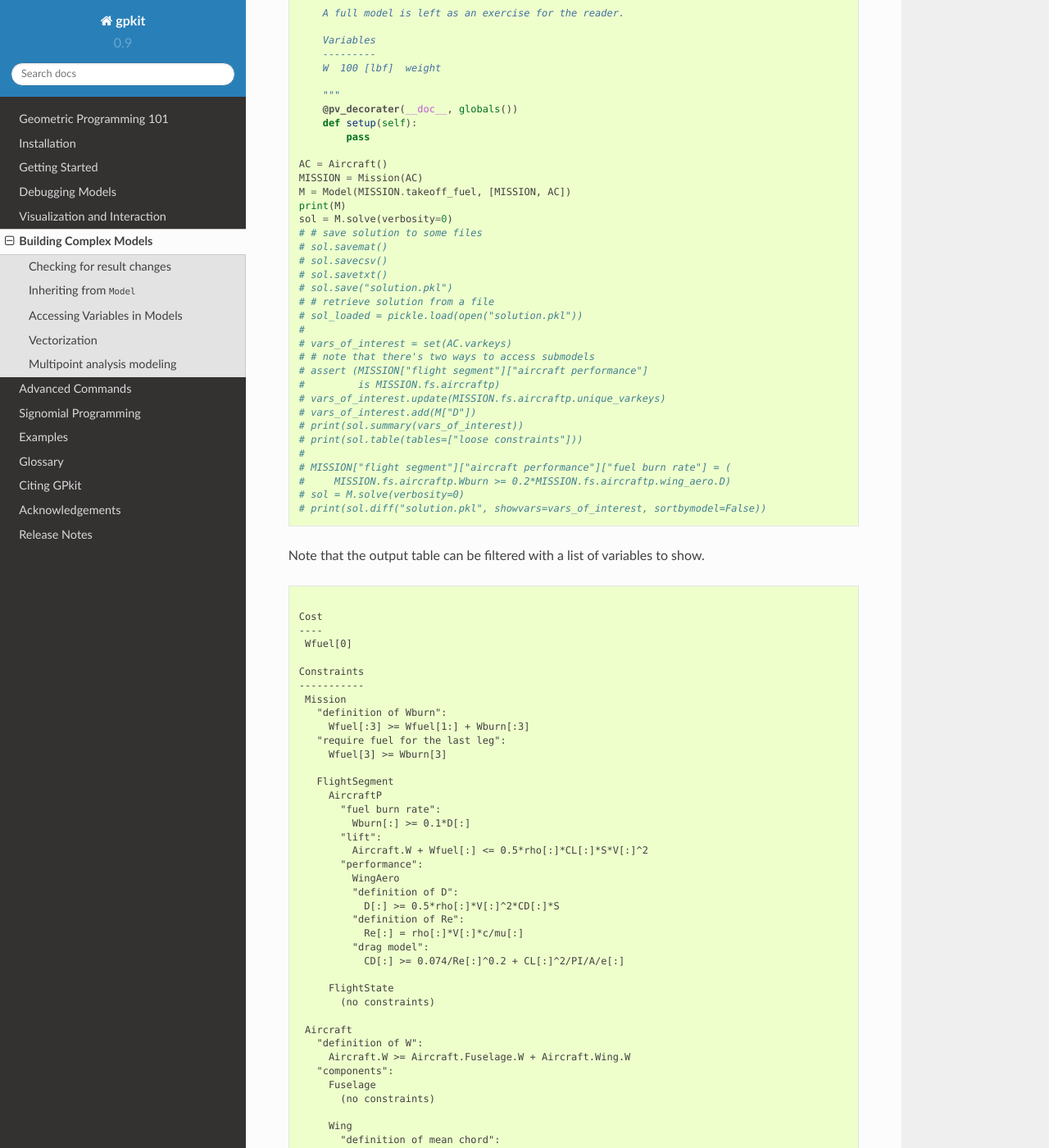
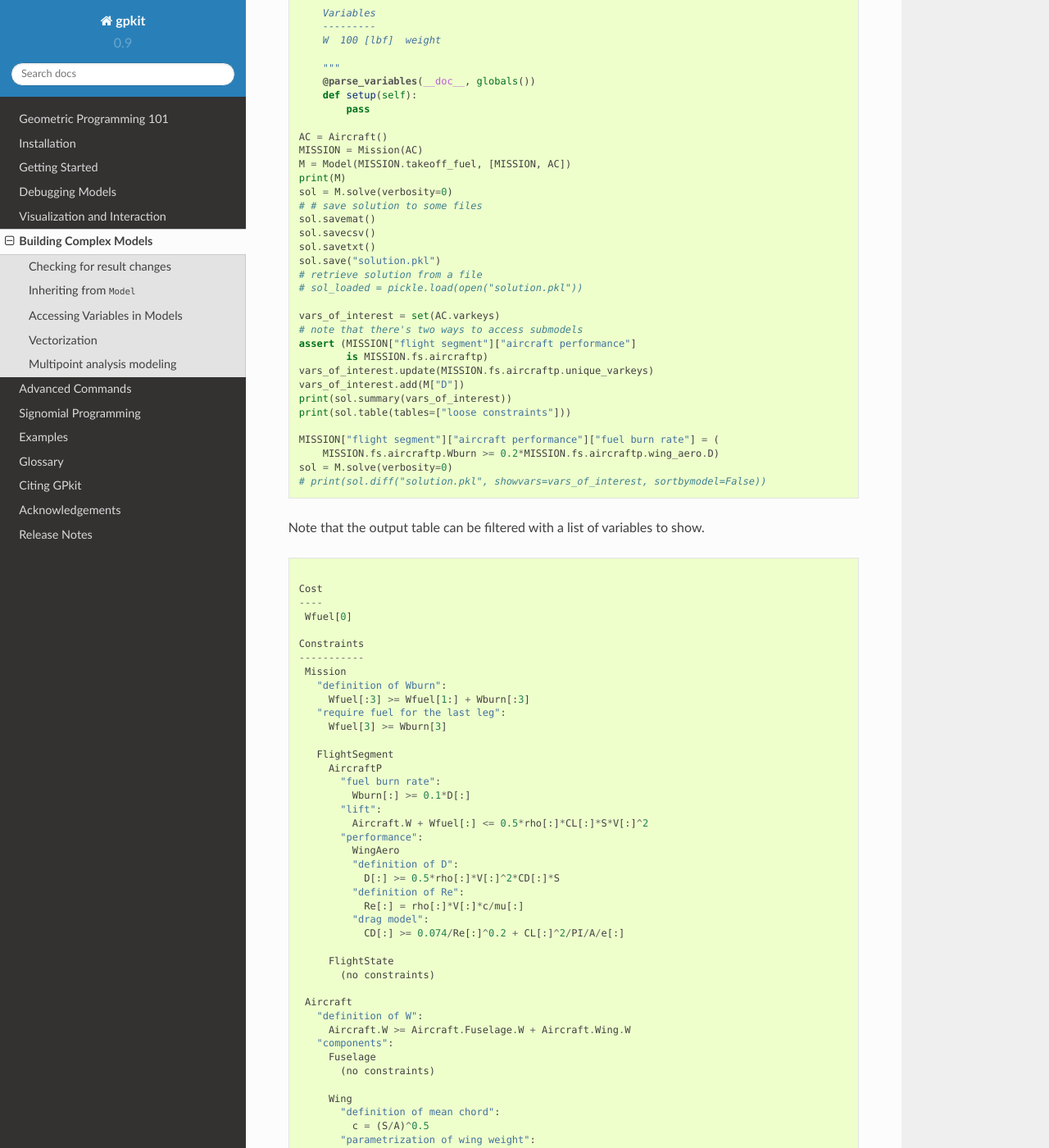
Before and after one commit to convexengineering/gpkit, a Sphinx documentation site: the page built from docs/source/modelbuilding.rst, in a window 1280 px wide and 1400 px high, scrolled down 8347 px. Shown: the whole window at 82% size. Built offline with Sphinx 7.4.7 and the Read the Docs theme 2.0.0, drawn with Linux system fonts in a browser that asks for light colours; some of the changed text lies outside the part shown.

```diff
--- a/docs/source/examples/beam.py
+++ b/docs/source/examples/beam.py
@@ -39,8 +39,8 @@ class Beam(Model):
     w_tip
 
     """
+    @parse_variables(__doc__, globals())
     def setup(self, N=4):
-        exec(parse_variables(self.__doc__))
         # minimize tip displacement (the last w)
         self.cost = self.w_tip = w[-1]
         return {
--- a/docs/source/examples/boundschecking.py
+++ b/docs/source/examples/boundschecking.py
@@ -28,8 +28,8 @@ class BoundsChecking(Model):
     D
 
     """
+    @parse_variables(__doc__, globals())
     def setup(self):
-        exec(parse_variables(BoundsChecking.__doc__))
         self.cost = F
         return [
             F >= D + T,
--- a/docs/source/examples/docstringparsing.py
+++ b/docs/source/examples/docstringparsing.py
@@ -1,5 +1,5 @@
 "Docstring parsing example"
-from gpkit import Model, parse_variables
+from gpkit import Model, parse_variables, parse_varstring
 
 
 class Cube(Model):
@@ -33,15 +33,15 @@ class Cube(Model):
     The ordering of these blocks doesn't affect anything; order them in the
     way that makes the most sense to someone else reading your model.
     """
+    @parse_variables(__doc__, globals())
     def setup(self):
-        exec(parse_variables(Cube.__doc__))
 
         return [A >= 2*(s[0]*s[1] + s[1]*s[2] + s[2]*s[0]),
                 s.prod() >= V,
                 s[2] >= h]
 
 
-print(parse_variables(Cube.__doc__))
+print(parse_varstring(Cube.__doc__))
 c = Cube()
 c.cost = c.A
 print(c.solve(verbosity=0).table())
--- a/docs/source/examples/performance_modeling.py
+++ b/docs/source/examples/performance_modeling.py
@@ -1,7 +1,7 @@
 """Modular aircraft concept"""
 import pickle
 import numpy as np
-from gpkit import Model, Vectorize, parse_variables, pv_decorater
+from gpkit import Model, Vectorize, parse_variables
 
 
 class AircraftP(Model):
@@ -21,7 +21,7 @@ class AircraftP(Model):
     Wfuel, aircraft.W, state.mu
 
     """
-    @pv_decorater(__doc__, globals())
+    @parse_variables(__doc__, globals())
     def setup(self, aircraft, state):
         self.aircraft = aircraft
         self.state = state
@@ -62,7 +62,7 @@ class Aircraft(Model):
     ---------------
     wing.c, wing.S
     """
-    @pv_decorater(__doc__, globals())
+    @parse_variables(__doc__, globals())
     def setup(self):
         self.fuse = Fuselage()
         self.wing = Wing()
@@ -87,7 +87,7 @@ class FlightState(Model):
     rho   0.74     [kg/m^3]   air density
 
     """
-    @pv_decorater(__doc__, globals())
+    @parse_variables(__doc__, globals())
     def setup(self):
         pass
 
@@ -104,7 +104,6 @@ class FlightSegment(Model):
     Wfuel, aircraft.W
 
     """
-    @pv_decorater(__doc__, globals())
     def setup(self, aircraft):
         self.aircraft = aircraft
 
@@ -167,11 +166,10 @@ class WingAero(Model):
     ---------------
     CL, wing.S, state.mu, state.rho, state.V
     """
-    @pv_decorater(__doc__, globals())
+    @parse_variables(__doc__, globals())
     def setup(self, wing, state):
         self.wing = wing
         self.state = state
-        assert False
 
         c = wing.c
         A = wing.A
@@ -208,7 +206,7 @@ class Wing(Model):
     ---------------
     c, S
     """
-    @pv_decorater(__doc__, globals())
+    @parse_variables(__doc__, globals())
     def setup(self):
         return {"parametrization of wing weight":
                     W >= S*rho,
@@ -228,7 +226,7 @@ class Fuselage(Model):
     W  100 [lbf]  weight
 
     """
-    @pv_decorater(__doc__, globals())
+    @parse_variables(__doc__, globals())
     def setup(self):
         pass
 
@@ -238,23 +236,23 @@ M = Model(MISSION.takeoff_fuel, [MISSION, AC])
 print(M)
 sol = M.solve(verbosity=0)
 # # save solution to some files
-# sol.savemat()
-# sol.savecsv()
-# sol.savetxt()
-# sol.save("solution.pkl")
-# # retrieve solution from a file
+sol.savemat()
+sol.savecsv()
+sol.savetxt()
+sol.save("solution.pkl")
+# retrieve solution from a file
 # sol_loaded = pickle.load(open("solution.pkl"))
-#
-# vars_of_interest = set(AC.varkeys)
-# # note that there's two ways to access submodels
-# assert (MISSION["flight segment"]["aircraft performance"]
-#         is MISSION.fs.aircraftp)
-# vars_of_interest.update(MISSION.fs.aircraftp.unique_varkeys)
-# vars_of_interest.add(M["D"])
-# print(sol.summary(vars_of_interest))
-# print(sol.table(tables=["loose constraints"]))
-#
-# MISSION["flight segment"]["aircraft performance"]["fuel burn rate"] = (
-#     MISSION.fs.aircraftp.Wburn >= 0.2*MISSION.fs.aircraftp.wing_aero.D)
-# sol = M.solve(verbosity=0)
+
+vars_of_interest = set(AC.varkeys)
+# note that there's two ways to access submodels
+assert (MISSION["flight segment"]["aircraft performance"]
+        is MISSION.fs.aircraftp)
+vars_of_interest.update(MISSION.fs.aircraftp.unique_varkeys)
+vars_of_interest.add(M["D"])
+print(sol.summary(vars_of_interest))
+print(sol.table(tables=["loose constraints"]))
+
+MISSION["flight segment"]["aircraft performance"]["fuel burn rate"] = (
+    MISSION.fs.aircraftp.Wburn >= 0.2*MISSION.fs.aircraftp.wing_aero.D)
+sol = M.solve(verbosity=0)
 # print(sol.diff("solution.pkl", showvars=vars_of_interest, sortbymodel=False))
--- a/docs/source/examples/performance_modeling_output.txt
+++ b/docs/source/examples/performance_modeling_output.txt
@@ -97,14 +97,3 @@ Tightest Constraints
 All Loose Constraints
 ---------------------
 No constraints had a sensitivity below +1e-05.
-
-Solution difference for variables given in `showvars`
-(positive means the argument is bigger)
------------------------------------------------------
-Wburn : [  -50.5%    -50.4%    -50.3%    -50.1%  ] segment fuel burn
-Wfuel : [  -50.3%    -50.3%    -50.2%    -50.1%  ] fuel weight
-    D : [   -1.1%      -.8%      -.5%      -.3%  ] drag force
-
-Solution sensitivity delta for variables given in `showvars`
-------------------------------------------------------------
-The largest sensitivity delta is  +.00451643
```
Also changed, not shown: gpkit/__init__.py (+18 -11 lines), 5 other files.
